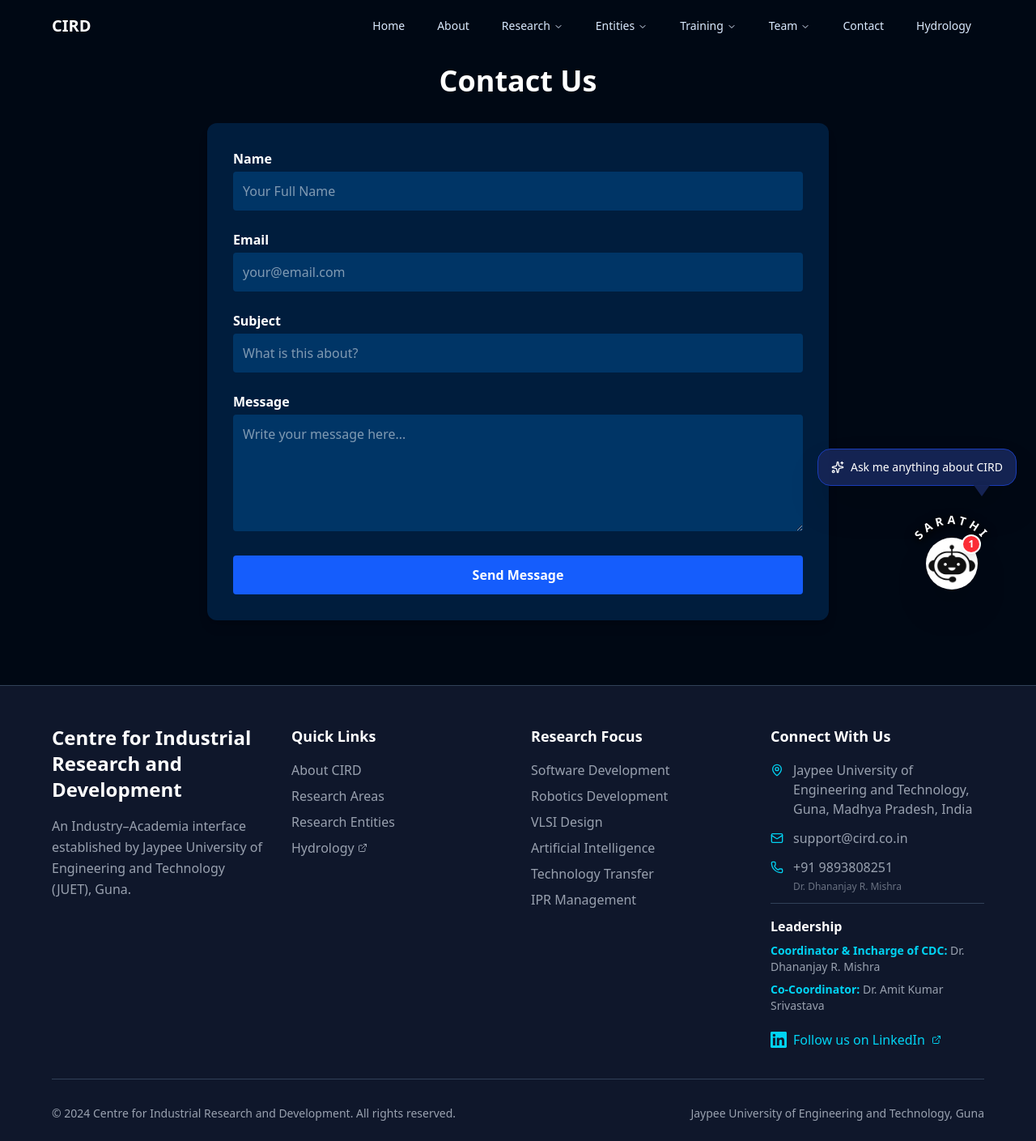
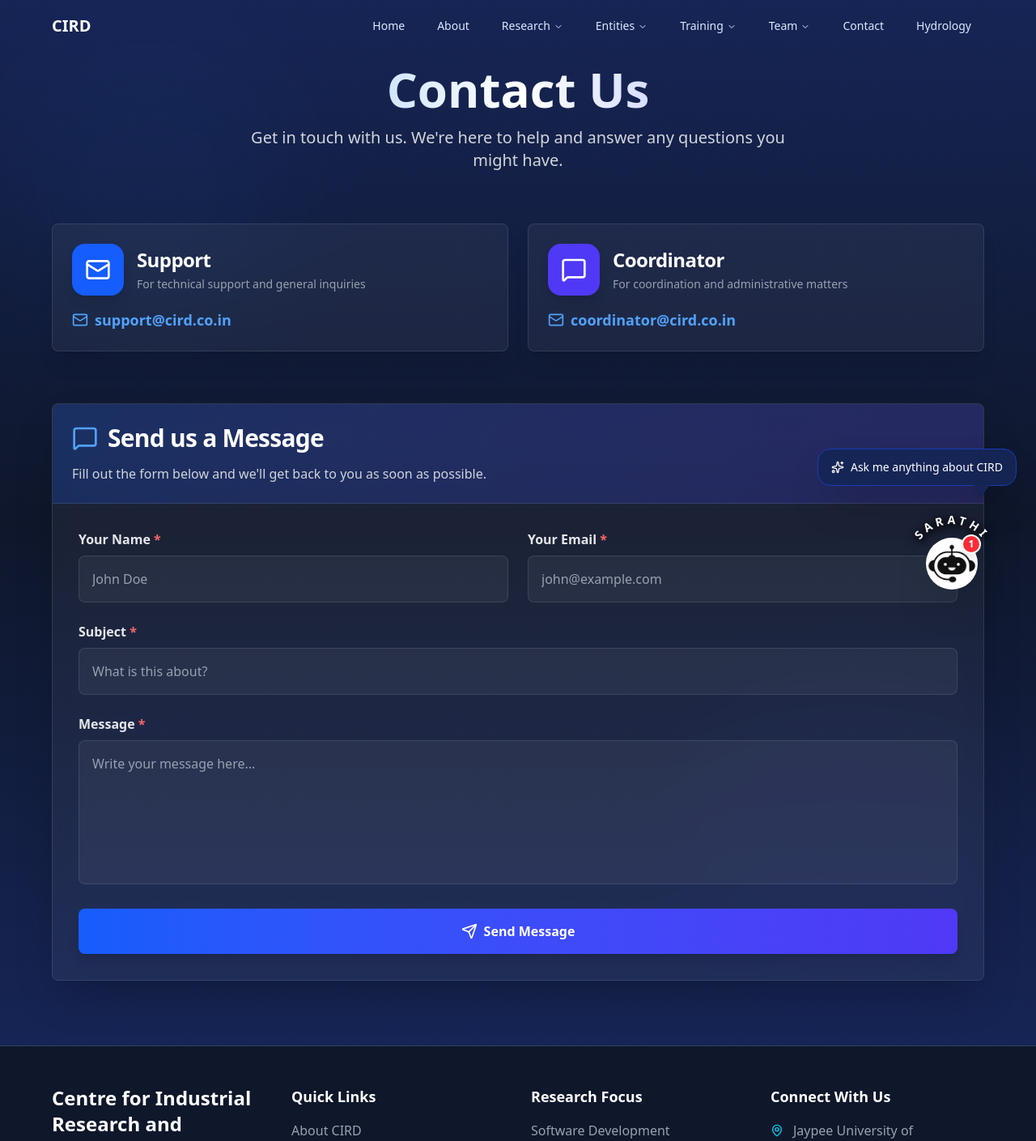
Before and after one commit to anshikasharma148/cird, a Next.js app: page /contact in a window 1280 px wide. Shown: the top 1409 px of the page at 81% size. Built offline with nearby package versions, Linux system fonts and the light colour scheme.

Commit message:
Redesign contact page with email cards and enhanced UI animations

```diff
--- a/src/app/contact/page.tsx
+++ b/src/app/contact/page.tsx
@@ -1,6 +1,9 @@
 "use client";
 
 import { useState } from "react";
+import { motion } from "framer-motion";
+import { Card, CardContent, CardHeader, CardTitle } from "@/components/ui/card";
+import { Mail, MessageSquare, Send, CheckCircle, AlertCircle, Loader2 } from "lucide-react";
 
 export default function ContactPage() {
   const [form, setForm] = useState({
@@ -44,78 +47,259 @@
     }
   };
 
+  const emailCards = [
+    {
+      email: "support@cird.co.in",
+      title: "Support",
+      description: "For technical support and general inquiries",
+      icon: Mail,
+      color: "bg-blue-600",
+      delay: 0.1,
+    },
+    {
+      email: "coordinator@cird.co.in",
+      title: "Coordinator",
+      description: "For coordination and administrative matters",
+      icon: MessageSquare,
+      color: "bg-indigo-600",
+      delay: 0.2,
+    },
+  ];
+
+  const isSuccess = msg && !msg.startsWith("Error:");
+
   return (
-    <div className="min-h-screen bg-[#000814] text-white py-20 px-6">
-      <div className="max-w-3xl mx-auto">
+    <div className="min-h-screen bg-gradient-to-b from-blue-950 via-slate-900 to-blue-950 text-white py-20 px-4 md:px-6 relative overflow-hidden">
+      {/* Animated background elements */}
+      <div className="absolute inset-0 overflow-hidden pointer-events-none">
+        <motion.div
+          className="absolute top-20 left-10 w-72 h-72 bg-blue-500/10 rounded-full blur-3xl"
+          animate={{
+            scale: [1, 1.2, 1],
+            opacity: [0.3, 0.5, 0.3],
+          }}
+          transition={{
+            duration: 4,
+            repeat: Infinity,
+            ease: "easeInOut",
+          }}
+        ></motion.div>
+        <motion.div
+          className="absolute bottom-20 right-10 w-96 h-96 bg-indigo-500/10 rounded-full blur-3xl"
+          animate={{
+            scale: [1, 1.3, 1],
+            opacity: [0.3, 0.5, 0.3],
+          }}
+          transition={{
+            duration: 5,
+            repeat: Infinity,
+            ease: "easeInOut",
+            delay: 1,
+          }}
+        ></motion.div>
+      </div>
 
-        <h1 className="text-4xl font-bold mb-8 text-center">Contact Us</h1>
+      <div className="max-w-6xl mx-auto relative z-10">
+        {/* Header Section */}
+        <motion.div
+          initial={{ opacity: 0, y: -30 }}
+          animate={{ opacity: 1, y: 0 }}
+          transition={{ duration: 0.8 }}
+          className="text-center mb-16"
+        >
+          <h1 className="text-5xl md:text-6xl font-bold mb-4 bg-gradient-to-r from-blue-400 via-white to-indigo-400 bg-clip-text text-transparent">
+            Contact Us
+          </h1>
+          <p className="text-xl text-gray-300 max-w-2xl mx-auto">
+            Get in touch with us. We're here to help and answer any questions you might have.
+          </p>
+        </motion.div>
 
-        <form
-          onSubmit={handleSubmit}
-          className="bg-[#001d3d] p-8 rounded-xl shadow-lg space-y-6"
+        {/* Email Cards Section */}
+        <div className="grid grid-cols-1 md:grid-cols-2 gap-6 mb-16">
+          {emailCards.map((card, index) => (
+            <motion.div
+              key={index}
+              initial={{ opacity: 0, y: 30 }}
+              animate={{ opacity: 1, y: 0 }}
+              transition={{ duration: 0.6, delay: card.delay }}
+              whileHover={{ y: -5, scale: 1.02 }}
             >
-          <div>
-            <label className="block mb-1 font-semibold">Name</label>
+              <Card className="bg-white/5 backdrop-blur-md border-white/10 hover:border-white/20 transition-all duration-300 shadow-xl hover:shadow-2xl cursor-pointer group">
+                <CardHeader className="pb-4">
+                  <div className="flex items-center space-x-4">
+                    <motion.div
+                      className={`p-4 rounded-2xl ${card.color} shadow-lg group-hover:scale-110 transition-transform duration-300`}
+                      whileHover={{ rotate: 5 }}
+                    >
+                      <card.icon className="w-8 h-8 text-white" />
+                    </motion.div>
+                    <div className="flex-1">
+                      <CardTitle className="text-2xl text-white mb-1">{card.title}</CardTitle>
+                      <p className="text-gray-400 text-sm">{card.description}</p>
+                    </div>
+                  </div>
+                </CardHeader>
+                <CardContent>
+                  <a
+                    href={`mailto:${card.email}`}
+                    className="text-blue-400 hover:text-blue-300 font-semibold text-lg transition-colors duration-200 flex items-center group/link"
+                  >
+                    <Mail className="w-5 h-5 mr-2 group-hover/link:translate-x-1 transition-transform" />
+                    {card.email}
+                  </a>
+                </CardContent>
+              </Card>
+            </motion.div>
+          ))}
+        </div>
+
+        {/* Contact Form Section */}
+        <motion.div
+          initial={{ opacity: 0, y: 30 }}
+          animate={{ opacity: 1, y: 0 }}
+          transition={{ duration: 0.8, delay: 0.3 }}
+        >
+          <Card className="bg-white/5 backdrop-blur-md border-white/10 shadow-2xl overflow-hidden">
+            <CardHeader className="bg-gradient-to-r from-blue-600/20 to-indigo-600/20 border-b border-white/10">
+              <CardTitle className="text-3xl text-white flex items-center">
+                <MessageSquare className="w-8 h-8 mr-3 text-blue-400" />
+                Send us a Message
+              </CardTitle>
+              <p className="text-gray-300 mt-2">Fill out the form below and we'll get back to you as soon as possible.</p>
+            </CardHeader>
+            <CardContent className="p-8">
+              <form onSubmit={handleSubmit} className="space-y-6">
+                <div className="grid grid-cols-1 md:grid-cols-2 gap-6">
+                  {/* Name Field */}
+                  <motion.div
+                    initial={{ opacity: 0, x: -20 }}
+                    animate={{ opacity: 1, x: 0 }}
+                    transition={{ duration: 0.5, delay: 0.4 }}
+                  >
+                    <label className="block mb-2 font-semibold text-gray-200">
+                      Your Name <span className="text-red-400">*</span>
+                    </label>
                     <input
                       required
                       name="name"
                       value={form.name}
                       onChange={handleChange}
-              className="w-full p-3 rounded bg-[#003566] text-white outline-none"
-              placeholder="Your Full Name"
+                      className="w-full p-4 rounded-lg bg-white/5 border border-white/10 text-white placeholder-gray-400 outline-none focus:border-blue-500 focus:ring-2 focus:ring-blue-500/50 transition-all duration-300"
+                      placeholder="John Doe"
                     />
-          </div>
+                  </motion.div>
 
-          <div>
-            <label className="block mb-1 font-semibold">Email</label>
+                  {/* Email Field */}
+                  <motion.div
+                    initial={{ opacity: 0, x: 20 }}
+                    animate={{ opacity: 1, x: 0 }}
+                    transition={{ duration: 0.5, delay: 0.5 }}
+                  >
+                    <label className="block mb-2 font-semibold text-gray-200">
+                      Your Email <span className="text-red-400">*</span>
+                    </label>
                     <input
                       required
                       type="email"
                       name="email"
                       value={form.email}
                       onChange={handleChange}
-              className="w-full p-3 rounded bg-[#003566] text-white outline-none"
-              placeholder="your@email.com"
+                      className="w-full p-4 rounded-lg bg-white/5 border border-white/10 text-white placeholder-gray-400 outline-none focus:border-blue-500 focus:ring-2 focus:ring-blue-500/50 transition-all duration-300"
+                      placeholder="john@example.com"
                     />
+                  </motion.div>
                 </div>
 
-          <div>
-            <label className="block mb-1 font-semibold">Subject</label>
+                {/* Subject Field */}
+                <motion.div
+                  initial={{ opacity: 0, y: 20 }}
+                  animate={{ opacity: 1, y: 0 }}
+                  transition={{ duration: 0.5, delay: 0.6 }}
+                >
+                  <label className="block mb-2 font-semibold text-gray-200">
+                    Subject <span className="text-red-400">*</span>
+                  </label>
                   <input
                     required
                     name="subject"
                     value={form.subject}
                     onChange={handleChange}
-              className="w-full p-3 rounded bg-[#003566] text-white outline-none"
+                    className="w-full p-4 rounded-lg bg-white/5 border border-white/10 text-white placeholder-gray-400 outline-none focus:border-blue-500 focus:ring-2 focus:ring-blue-500/50 transition-all duration-300"
                     placeholder="What is this about?"
                   />
-          </div>
+                </motion.div>
 
-          <div>
-            <label className="block mb-1 font-semibold">Message</label>
+                {/* Message Field */}
+                <motion.div
+                  initial={{ opacity: 0, y: 20 }}
+                  animate={{ opacity: 1, y: 0 }}
+                  transition={{ duration: 0.5, delay: 0.7 }}
+                >
+                  <label className="block mb-2 font-semibold text-gray-200">
+                    Message <span className="text-red-400">*</span>
+                  </label>
                   <textarea
                     required
                     name="message"
                     value={form.message}
                     onChange={handleChange}
-              rows={5}
-              className="w-full p-3 rounded bg-[#003566] text-white outline-none"
+                    rows={6}
+                    className="w-full p-4 rounded-lg bg-white/5 border border-white/10 text-white placeholder-gray-400 outline-none focus:border-blue-500 focus:ring-2 focus:ring-blue-500/50 transition-all duration-300 resize-none"
                     placeholder="Write your message here..."
                   />
-          </div>
+                </motion.div>
 
+                {/* Message Status */}
                 {msg && (
-            <p className="text-center text-yellow-300 font-semibold">{msg}</p>
+                  <motion.div
+                    initial={{ opacity: 0, scale: 0.95 }}
+                    animate={{ opacity: 1, scale: 1 }}
+                    className={`p-4 rounded-lg flex items-center space-x-3 ${
+                      isSuccess
+                        ? "bg-green-500/20 border border-green-500/50 text-green-300"
+                        : "bg-red-500/20 border border-red-500/50 text-red-300"
+                    }`}
+                  >
+                    {isSuccess ? (
+                      <CheckCircle className="w-5 h-5 flex-shrink-0" />
+                    ) : (
+                      <AlertCircle className="w-5 h-5 flex-shrink-0" />
+                    )}
+                    <p className="font-semibold">{msg}</p>
+                  </motion.div>
                 )}
 
-          <button
+                {/* Submit Button */}
+                <motion.div
+                  initial={{ opacity: 0, y: 20 }}
+                  animate={{ opacity: 1, y: 0 }}
+                  transition={{ duration: 0.5, delay: 0.8 }}
+                >
+                  <motion.button
                     type="submit"
                     disabled={loading}
-            className="w-full bg-blue-600 hover:bg-blue-700 transition p-3 rounded font-semibold"
+                    whileHover={{ scale: loading ? 1 : 1.02 }}
+                    whileTap={{ scale: loading ? 1 : 0.98 }}
+                    className="w-full bg-gradient-to-r from-blue-600 to-indigo-600 hover:from-blue-700 hover:to-indigo-700 disabled:from-gray-600 disabled:to-gray-700 disabled:cursor-not-allowed text-white font-semibold py-4 px-6 rounded-lg shadow-lg hover:shadow-xl transition-all duration-300 flex items-center justify-center space-x-2"
                   >
-            {loading ? "Sending..." : "Send Message"}
-          </button>
+                    {loading ? (
+                      <>
+                        <Loader2 className="w-5 h-5 animate-spin" />
+                        <span>Sending...</span>
+                      </>
+                    ) : (
+                      <>
+                        <Send className="w-5 h-5" />
+                        <span>Send Message</span>
+                      </>
+                    )}
+                  </motion.button>
+                </motion.div>
               </form>
+            </CardContent>
+          </Card>
+        </motion.div>
       </div>
     </div>
   );
```
Lines whose indentation alone changed are shown as unchanged.
